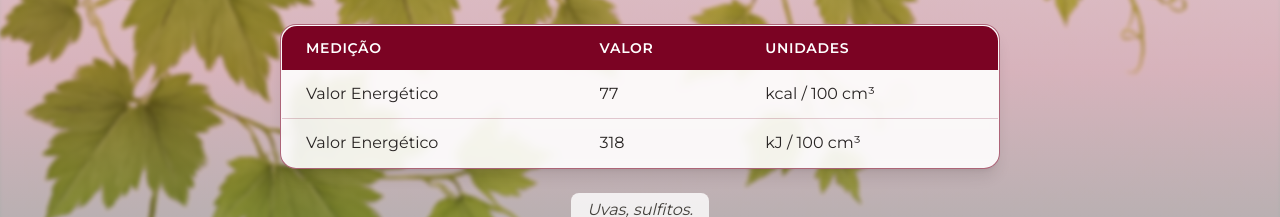
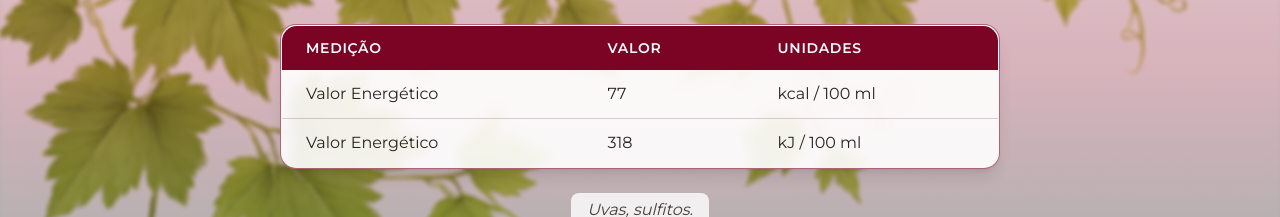
Before and after one commit to RCeia/MiguelMalatoCorreia, a plain HTML site: page index.html in a window 1280 px wide. Shown: the part 341-558 px from the top of the page. Drawn offline with nearby package versions, Linux system fonts and the light colour scheme.

Commit message:
Update energy value units from cm³ to ml

```diff
--- a/index.html
+++ b/index.html
@@ -76,12 +76,12 @@
               <tr class="hover:bg-emerald-50 transition-colors">
                 <td class="px-6 py-3 font-medium text-left">Valor Energético</td>
                 <td class="px-6 py-3 text-left">77</td>
-                <td class="px-6 py-3 text-left">kcal / 100 cm³</td>
+                <td class="px-6 py-3 text-left">kcal / 100 ml</td>
               </tr>
               <tr class="hover:bg-emerald-50 transition-colors">
                 <td class="px-6 py-3 font-medium text-left">Valor Energético</td>
                 <td class="px-6 py-3 text-left">318</td>
-                <td class="px-6 py-3 text-left">kJ / 100 cm³</td>
+                <td class="px-6 py-3 text-left">kJ / 100 ml</td>
               </tr>
             </tbody>
           </table>
```
